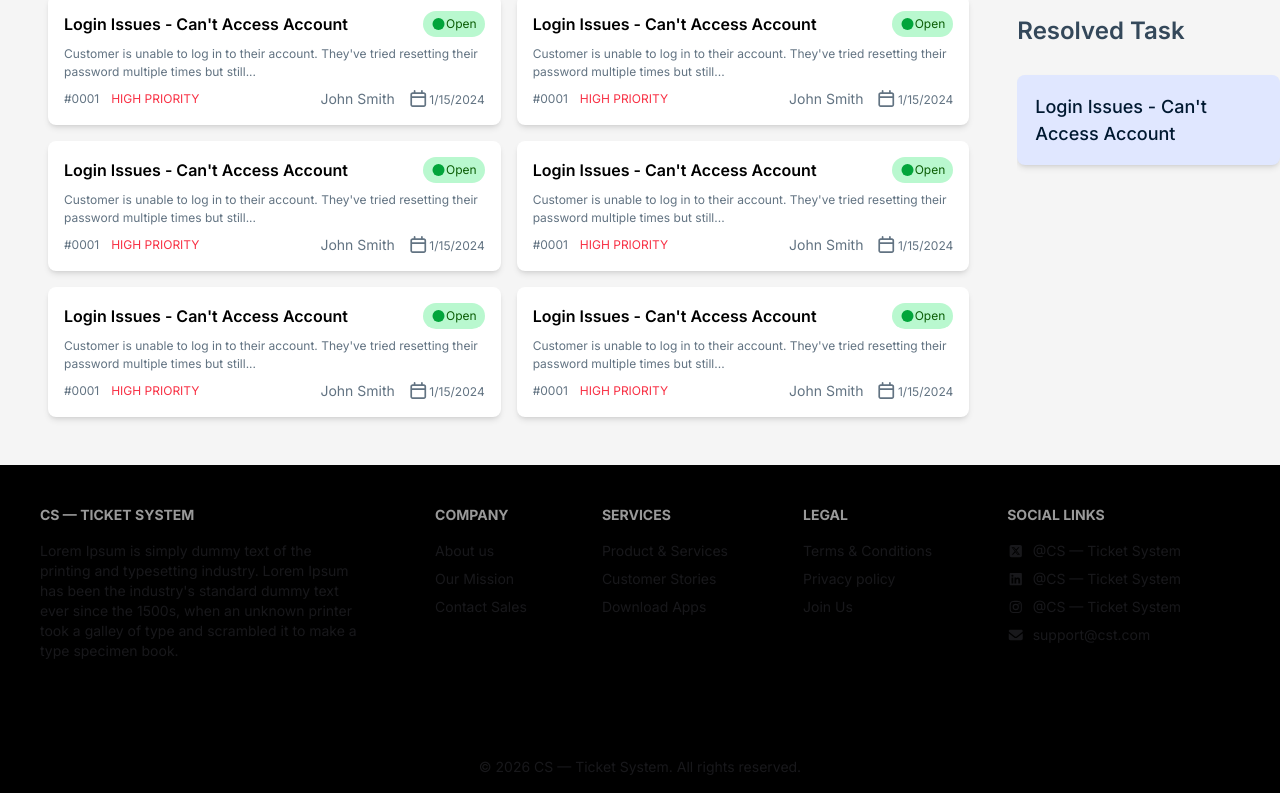
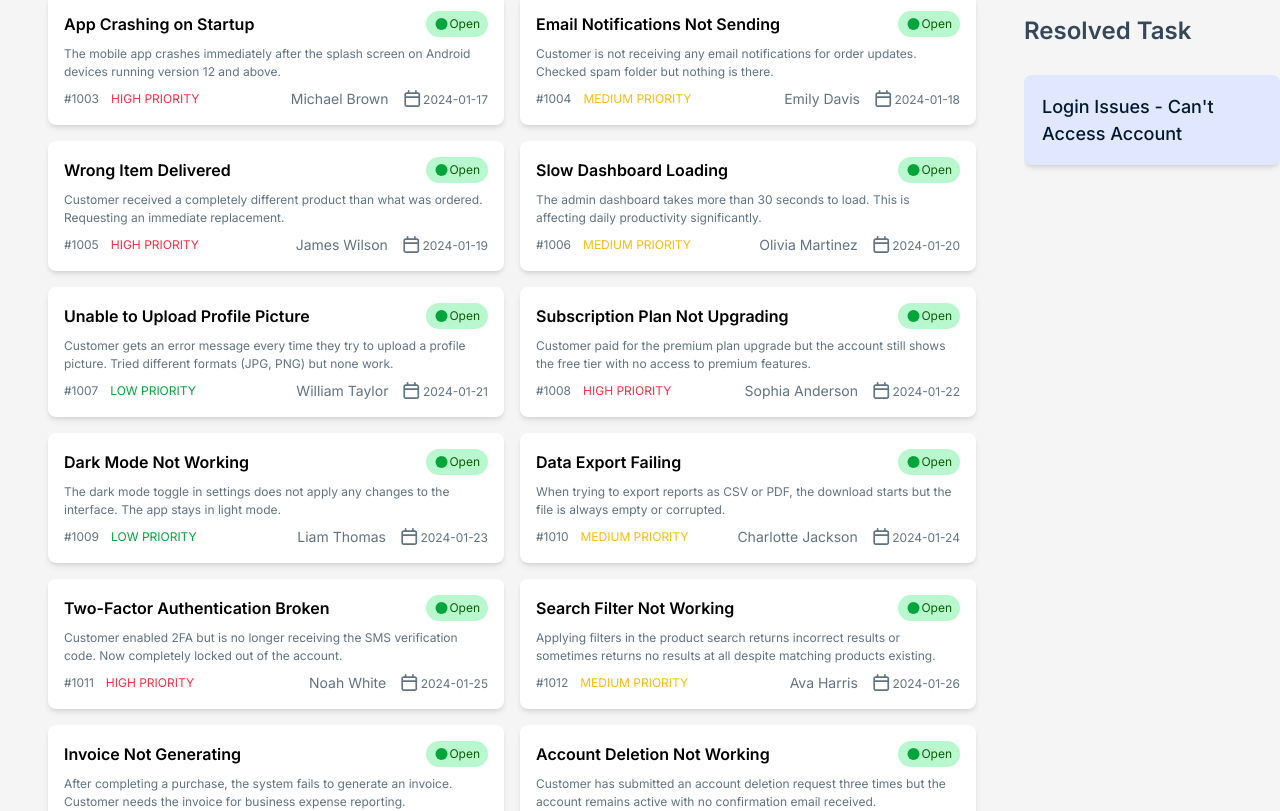
Before and after one commit to Tawhidh05/B12A7-Customer-Support-Zone, a React (Vite) app: page / in a window 1280 px wide. Shown: the part 690-1501 px from the top of the page. Built offline with nearby package versions, Linux system fonts and the light colour scheme.

Commit message:
Ticket Data added

```diff
--- /dev/null
+++ b/public/tickets.json
@@ -0,0 +1,137 @@
+[
+  {
+    "id": "#1001",
+    "title": "Login Issues - Can't Access Account",
+    "description": "Customer is unable to log in to their account. They've tried resetting their password multiple times but still can't get access.",
+    "customer": "John Smith",
+    "priority": "HIGH",
+    "status": "Open",
+    "createdAt": "2024-01-15"
+  },
+  {
+    "id": "#1002",
+    "title": "Payment Not Processing",
+    "description": "Customer's credit card payment keeps getting declined even though the card details are correct and the bank confirmed no issues.",
+    "customer": "Sarah Johnson",
+    "priority": "HIGH",
+    "status": "In Progress",
+    "createdAt": "2024-01-16"
+  },
+  {
+    "id": "#1003",
+    "title": "App Crashing on Startup",
+    "description": "The mobile app crashes immediately after the splash screen on Android devices running version 12 and above.",
+    "customer": "Michael Brown",
+    "priority": "HIGH",
+    "status": "Open",
+    "createdAt": "2024-01-17"
+  },
+  {
+    "id": "#1004",
+    "title": "Email Notifications Not Sending",
+    "description": "Customer is not receiving any email notifications for order updates. Checked spam folder but nothing is there.",
+    "customer": "Emily Davis",
+    "priority": "MEDIUM",
+    "status": "In Progress",
+    "createdAt": "2024-01-18"
+  },
+  {
+    "id": "#1005",
+    "title": "Wrong Item Delivered",
+    "description": "Customer received a completely different product than what was ordered. Requesting an immediate replacement.",
+    "customer": "James Wilson",
+    "priority": "HIGH",
+    "status": "Open",
+    "createdAt": "2024-01-19"
+  },
+  {
+    "id": "#1006",
+    "title": "Slow Dashboard Loading",
+    "description": "The admin dashboard takes more than 30 seconds to load. This is affecting daily productivity significantly.",
+    "customer": "Olivia Martinez",
+    "priority": "MEDIUM",
+    "status": "In Progress",
+    "createdAt": "2024-01-20"
+  },
+  {
+    "id": "#1007",
+    "title": "Unable to Upload Profile Picture",
+    "description": "Customer gets an error message every time they try to upload a profile picture. Tried different formats (JPG, PNG) but none work.",
+    "customer": "William Taylor",
+    "priority": "LOW",
+    "status": "Closed",
+    "createdAt": "2024-01-21"
+  },
+  {
+    "id": "#1008",
+    "title": "Subscription Plan Not Upgrading",
+    "description": "Customer paid for the premium plan upgrade but the account still shows the free tier with no access to premium features.",
+    "customer": "Sophia Anderson",
+    "priority": "HIGH",
+    "status": "Open",
+    "createdAt": "2024-01-22"
+  },
+  {
+    "id": "#1009",
+    "title": "Dark Mode Not Working",
+    "description": "The dark mode toggle in settings does not apply any changes to the interface. The app stays in light mode.",
+    "customer": "Liam Thomas",
+    "priority": "LOW",
+    "status": "Closed",
+    "createdAt": "2024-01-23"
+  },
+  {
+    "id": "#1010",
+    "title": "Data Export Failing",
+    "description": "When trying to export reports as CSV or PDF, the download starts but the file is always empty or corrupted.",
+    "customer": "Charlotte Jackson",
+    "priority": "MEDIUM",
+    "status": "In Progress",
+    "createdAt": "2024-01-24"
+  },
+  {
+    "id": "#1011",
+    "title": "Two-Factor Authentication Broken",
+    "description": "Customer enabled 2FA but is no longer receiving the SMS verification code. Now completely locked out of the account.",
+    "customer": "Noah White",
+    "priority": "HIGH",
+    "status": "Open",
+    "createdAt": "2024-01-25"
+  },
+  {
+    "id": "#1012",
+    "title": "Search Filter Not Working",
+    "description": "Applying filters in the product search returns incorrect results or sometimes returns no results at all despite matching products existing.",
+    "customer": "Ava Harris",
+    "priority": "MEDIUM",
+    "status": "Closed",
+    "createdAt": "2024-01-26"
+  },
+  {
+    "id": "#1013",
+    "title": "Invoice Not Generating",
+    "description": "After completing a purchase, the system fails to generate an invoice. Customer needs the invoice for business expense reporting.",
+    "customer": "Ethan Clark",
+    "priority": "MEDIUM",
+    "status": "In Progress",
+    "createdAt": "2024-01-27"
+  },
+  {
+    "id": "#1014",
+    "title": "Account Deletion Not Working",
+    "description": "Customer has submitted an account deletion request three times but the account remains active with no confirmation email received.",
+    "customer": "Isabella Lewis",
+    "priority": "LOW",
+    "status": "Open",
+    "createdAt": "2024-01-28"
+  },
+  {
+    "id": "#1015",
+    "title": "API Integration Timeout",
+    "description": "Third-party API integration keeps timing out after 10 seconds. Customer needs the timeout limit extended or the API response optimized.",
+    "customer": "Mason Robinson",
+    "priority": "HIGH",
+    "status": "In Progress",
+    "createdAt": "2024-01-29"
+  }
+]
--- a/src/App.jsx
+++ b/src/App.jsx
@@ -1,25 +1,37 @@
-import './index.css'
-import Navbar from './components/Navbar/navbar'
-import Banner from './components/Banner/banner'
-import Main from './components/Main/mainS'
-import Footer from './components/Footer/footer'
-
-
-
+import './index.css';
+import Navbar from './components/Navbar/navbar';
+import Main from './components/Main/mainS';
+import Banner from './components/Banner/banner';
+import Footer from './components/Footer/footer';
+import { useEffect, useState } from 'react';
 
 function App() {
+  const [ticketData, setTicketData] = useState([]);
+
+  useEffect(() => {
+    fetch('/tickets.json')
+      .then((res) => res.json())
+      .then((data) => {
+        // console.log('✅ Tickets:', data);
+        setTicketData(data);
+      })
+      .catch((err) => console.error(' Error:', err));
+  }, []);
+
   return (
     <>
       <div className="backdrop">
         <div className="">
           <Navbar />
           <Banner />
-                <Main/>
-                <Footer/>
+          {/* <Suspense fallback={<div className='text-center py-10'>loading...</div>}> */}
+            <Main ticketsData={ticketData} />
+          {/* </Suspense> */}
+          <Footer />
         </div>
       </div>
     </>
-  )
+  );
 }
 
-export default App
+export default App;
--- a/src/components/Main/mainS.jsx
+++ b/src/components/Main/mainS.jsx
@@ -3,27 +3,22 @@ import React from 'react';
 import TC from "../Ticker/tc"
 import SC from "../cards/sc"
 import RC from "../cards/rc"
+// import { Use } from 'react'
 
-const mainS = () => {
+
+const mainS = ({ticketsData}) => {
+    // const ticketData = Use(ticketsData);
     return (
         <div className="main max-w-full flex flex-col lg:flex-row">
             {/* Left side */}
             <div className="mainSection max-w-5xl p-6 md:p-12">
                 <h3 className="text-2xl font-semibold text-black pb-4">Customer Tickets</h3>
                 <section className='ticker grid grid-cols-1 lg:grid-cols-2 gap-4'>
-                    <TC/>
-                    <TC/>
-                    <TC/>
-                    <TC/>
-                    <TC/>
-                    <TC/>
-                    <TC/>
-                    <TC/>
-
+                    <TC tickets={ticketsData}/>
                 </section>
             </div>
             {/* Right side */}
-            <section className="pb-[80px] max-w-2xl overflow-y-auto">
+            <section  className="pb-[80px] max-w-2xl overflow-y-auto mx-auto md:mx-auto lg:mx-0">
                 <div className="grid grid-cols-1 gap-3 max-w-xl">
                     <h3 className="text-2xl font-semibold text-[#34485A] pb-4 mx-auto lg:mx-0">Task Status</h3>
                     {/* <h4 className="text-lg font-regular text-[#627382] mx-auto lg:mx-0">Select a ticket add to task</h4> */}
@@ -36,7 +31,6 @@ const mainS = () => {
                     <RC/>
                 </div>
             </section>
-
         </div>
     );
 };
--- a/src/components/Navbar/navbar.jsx
+++ b/src/components/Navbar/navbar.jsx
@@ -1,8 +1,13 @@
 import React from 'react';
+import { useState } from 'react';
+
 
 const navbar = () => {
+  const [isActive, setIsActive] = useState(false)
     return (
-  <div className="navbar bg-[#FFFFFF]">
+<div>
+
+<div className="navbar bg-[#FFFFFF]">
   <div className="flex-1">
     <a className="btn btn-ghost text-md lg:text-2xl font-bold text-[#130B2D]">CS — Ticket System</a>
   </div>
@@ -18,11 +23,24 @@ const navbar = () => {
     </ul>
     <div className="inline-flex gap-12">
      <button className="btn btn-sm lg:btn-md shadow-none border-none bg-linear-to-r from-[#632EE3] to-[#9F62F2] color-white rounded-sm">+ New Ticket</button></div>
-  <button className="btn btn-circle text-black bg-white btn-neutral border-none shadow-none ml-2 inline-flex lg:hidden">
+  <button  onClick={() => setIsActive(!isActive)} className={"btn btn-circle text-black bg-white btn-neutral border-none shadow-none ml-2 inline-flex lg:hidden"}>
       <svg xmlns="http://www.w3.org/2000/svg" fill="none" viewBox="0 0 24 24" className="inline-block h-5 w-5 stroke-current"> <path strokeLinecap="round" strokeLinejoin="round" strokeWidth="2" d="M5 12h.01M12 12h.01M19 12h.01M6 12a1 1 0 11-2 0 1 1 0 012 0zm7 0a1 1 0 11-2 0 1 1 0 012 0zm7 0a1 1 0 11-2 0 1 1 0 012 0z"></path> </svg>
     </button>
     </div>
   </div>
+</div>
+    <div className={`navbar bg-white items-center justify-center ${isActive ? 'block' : 'hidden'}`}>
+  <div className="text-[#000000] ">
+    <ul className="menu menu-horizontal item-center ">
+      <li><a href="">Home</a></li>
+     <li><a href="">FAQ</a></li>
+     <li><a href="">Changelog</a></li>
+     <li><a href="">Blog</a></li>
+     <li><a href="">Download</a></li>
+     <li><a href="">Contact</a></li>
+    </ul>
+    </div>
+    </div>
 </div>
     );
 };
--- a/src/components/Ticker/tc.jsx
+++ b/src/components/Ticker/tc.jsx
@@ -3,38 +3,43 @@ import { FontAwesomeIcon } from '@fortawesome/react-fontawesome';
 import { faCircle } from '@fortawesome/free-solid-svg-icons';
 import { faCalendar } from '@fortawesome/free-regular-svg-icons';
 
-const tc = () => {
+const tc = ({tickets}) => {
+       console.log(tickets);
     return (
-        <div className=''>
+        <>
+            {tickets.map((ticket) => (
+                <div className='' key={ticket.id}>
             <div className="card w-full bg-white text-black card-xs shadow-md lg:card-sm">
             <div className="card-body">
                 <div className='flex justify-between '>
-                <h2 className="card-title">Login Issues - Can't Access Account</h2>
+                <h2 className="card-title">{ticket.title}</h2>
                 {/* Open Status */}
                 <button className='bg-[#B9F8CF] text-[#0B5E06] p-1 pr-2 pl-2 rounded-2xl'><FontAwesomeIcon className='text-[#02A53B]' icon={faCircle} />Open</button>
                {/* In-progress */}
                 {/* <button className='bg-[#F8F3B9] text-[#9C7700] p-1 pr-2 pl-2 rounded-2xl'><FontAwesomeIcon className='text-[#FEBB0C] ' icon={faCircle} />In-progress</button> */}
 
                 </div>
-                <p className='text-[#627382]'>Customer is unable to log in to their account. They've tried resetting their password multiple times but still...</p>
+                <p className='text-[#627382]'>{ticket.description}</p>
                 <div className="flex items-center gap-2">
                 <div className='flex items-center gap-3'>
-                <p className='text-xs text-[#627382]'>#0001</p>
+                <p className='text-xs text-[#627382]'>{ticket.id}</p>
                 {/* High Priority */}
-                <h5 className='text-[#F83044]'>HIGH PRIORITY</h5>
+                {ticket.priority === "HIGH" && <h5 className='text-[#F83044]'>HIGH PRIORITY</h5>}
                 {/* Medium Priority */}
-                {/* <h5 className='text-[#FEBB0C]'>MEDIUM PRIORITY</h5> */}
+                {ticket.priority === "MEDIUM" && <h5 className='text-[#FEBB0C]'>MEDIUM PRIORITY</h5>}
                 {/* Low Priority */}
-                {/* <h5 className='text-[#02A53B]'>LOW PRIORITY</h5> */}
+                {ticket.priority === "LOW" && <h5 className='text-[#02A53B]'>LOW PRIORITY</h5>}
                 </div>
                 <div className='ml-auto flex items-center gap-3'>
-                    <p className='text-sm text-[#627382]'>John Smith</p>
-                    <p className='text-xs text-[#627382]'><FontAwesomeIcon icon={faCalendar} size='xl' />1/15/2024</p>
+                    <p className='text-sm text-[#627382]'>{ticket.customer}</p>
+                    <p className='text-xs text-[#627382]'><FontAwesomeIcon icon={faCalendar} size='xl' />{ticket.createdAt}</p>
                 </div>
                 </div>
             </div>
             </div>
         </div>
+            ))}
+        </>
     );
 };
 
```
Also changed, not shown: .continue/agents/new-config.yaml (added), .continue/mcpServers/new-mcp-server.yaml (added). Lines whose indentation alone changed are shown as unchanged.
